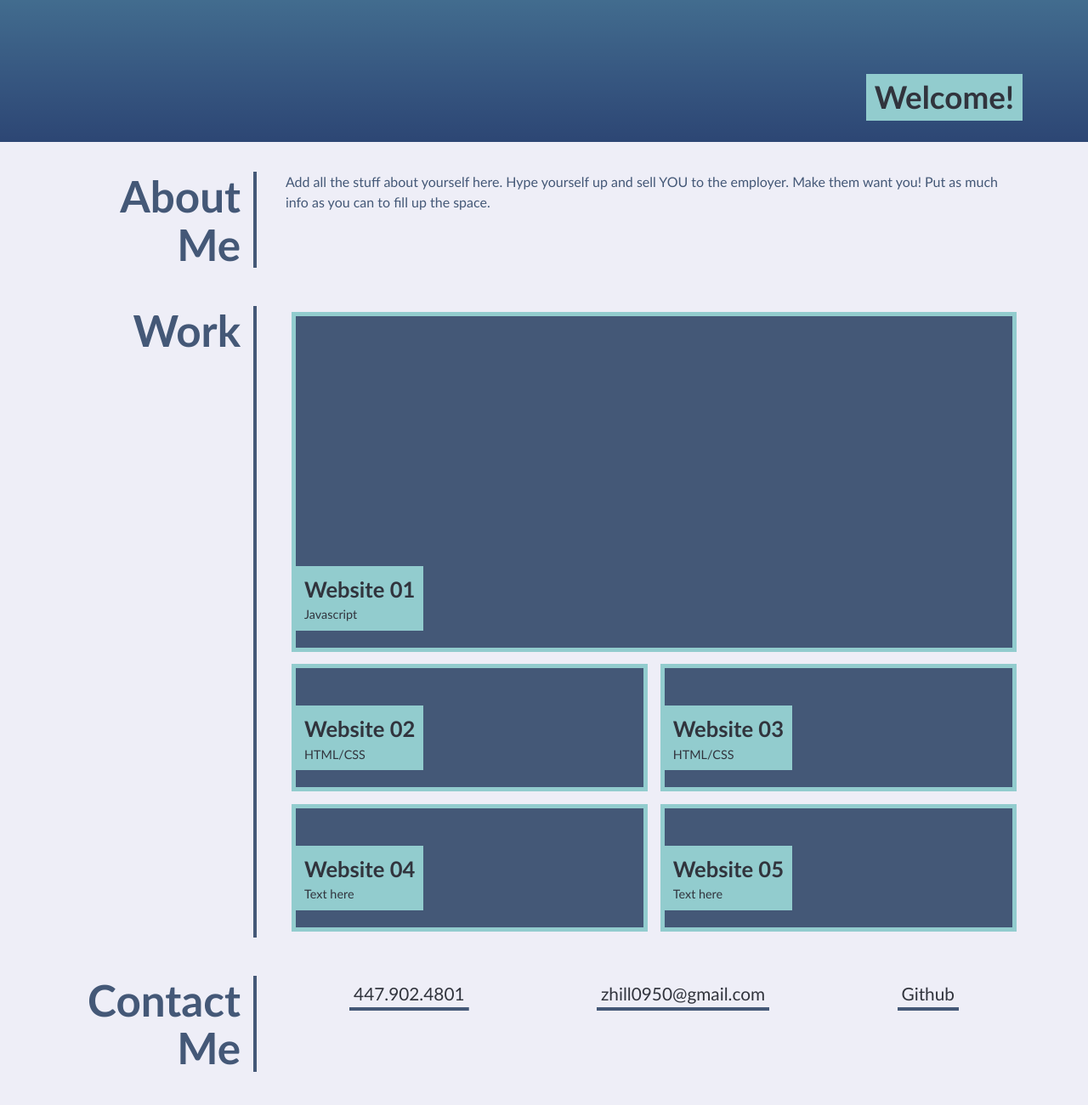
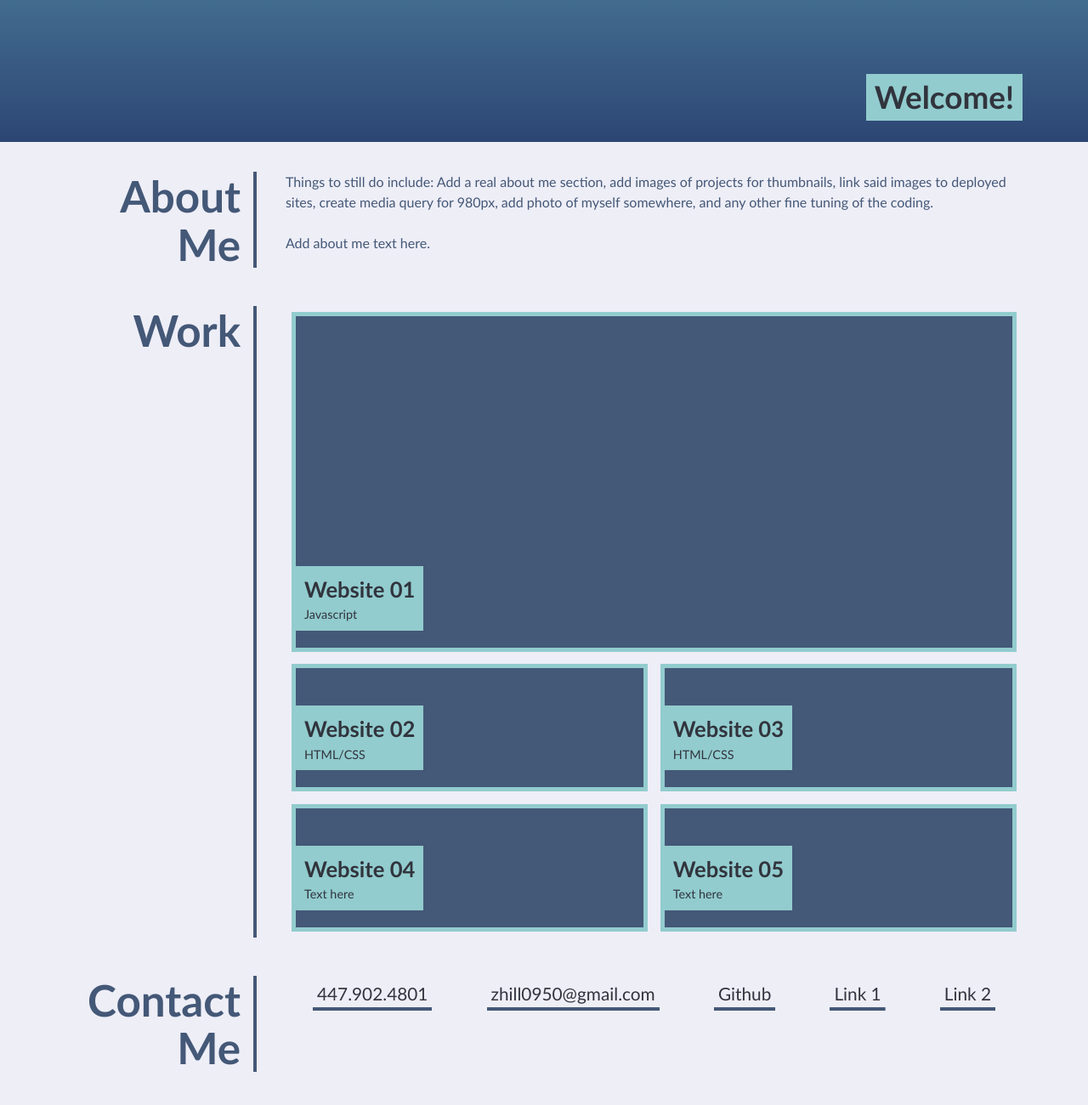
Before and after one commit to zhill0950/portfolio, a plain HTML site: page index.html in a window 1280 px wide. Shown: the part 184-1484 px from the top of the page at 85% size. Drawn offline with Linux system fonts and the light colour scheme.

Commit message:
minor changes

```diff
--- a/index.html
+++ b/index.html
@@ -35,7 +35,9 @@
                 <h2 id="about">About Me</h2>
 
                 <div>
-                    Add all the stuff about yourself here. Hype yourself up and sell YOU to the employer. Make them want you! Put as much info as you can to fill up the space.
+                    Things to still do include: Add a real about me section, add images of projects for thumbnails, link said images to deployed sites, create media query for 980px, add photo of myself somewhere, and any other fine tuning of the coding.
+<br/><br/>
+                    Add about me text here.
                 </div>
 
             </section>
@@ -89,6 +91,8 @@
                     <a href="#">447.902.4801</a>
                     <a href="#">zhill0950@gmail.com</a>
                     <a href="#">Github</a>
+                    <a href="#">Link 1</a>
+                    <a href="#">Link 2</a>
                 </div>
             </section>
 
```
Also changed, not shown: assets/images/miniprojectSS.png (added).
